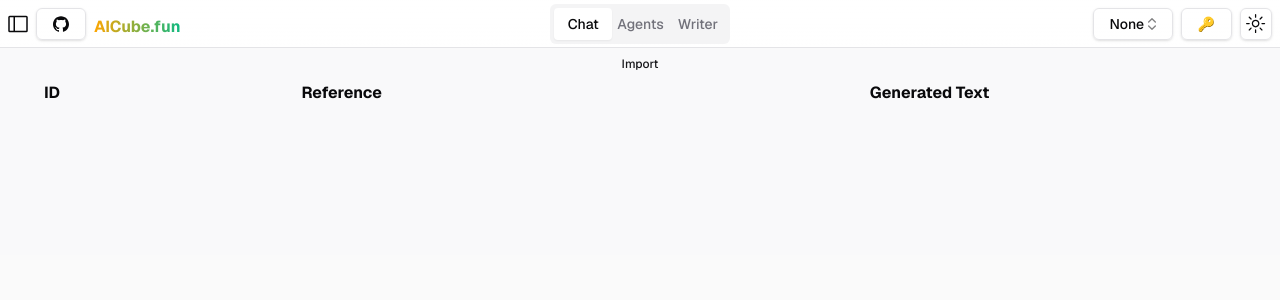
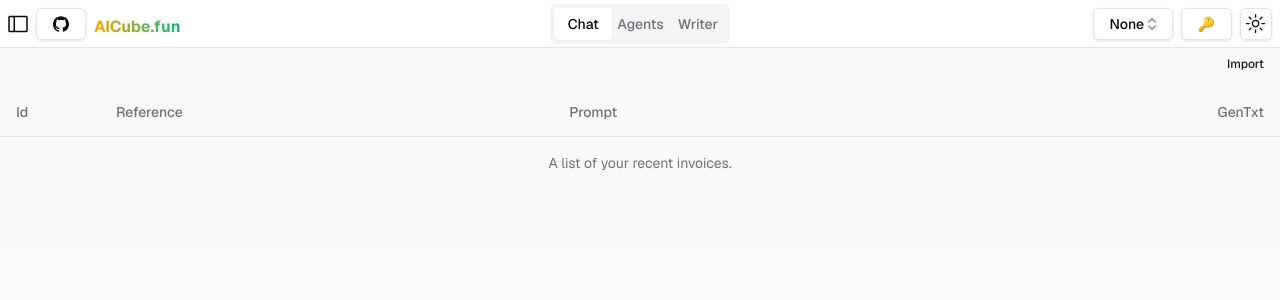
Before and after one commit to etrobot/next-langchain-tauri, a Next.js app: page /writer in a window 1280 px wide. Shown: the top 300 px of the page. Built offline with nearby package versions, Linux system fonts and the light colour scheme.

Commit message:
add article table

```diff
--- /dev/null
+++ b/components/ui/table.tsx
@@ -0,0 +1,117 @@
+import * as React from "react"
+
+import { cn } from "@/lib/utils"
+
+const Table = React.forwardRef<
+  HTMLTableElement,
+  React.HTMLAttributes<HTMLTableElement>
+>(({ className, ...props }, ref) => (
+  <div className="relative w-full overflow-auto">
+    <table
+      ref={ref}
+      className={cn("w-full caption-bottom text-sm", className)}
+      {...props}
+    />
+  </div>
+))
+Table.displayName = "Table"
+
+const TableHeader = React.forwardRef<
+  HTMLTableSectionElement,
+  React.HTMLAttributes<HTMLTableSectionElement>
+>(({ className, ...props }, ref) => (
+  <thead ref={ref} className={cn("[&_tr]:border-b", className)} {...props} />
+))
+TableHeader.displayName = "TableHeader"
+
+const TableBody = React.forwardRef<
+  HTMLTableSectionElement,
+  React.HTMLAttributes<HTMLTableSectionElement>
+>(({ className, ...props }, ref) => (
+  <tbody
+    ref={ref}
+    className={cn("[&_tr:last-child]:border-0", className)}
+    {...props}
+  />
+))
+TableBody.displayName = "TableBody"
+
+const TableFooter = React.forwardRef<
+  HTMLTableSectionElement,
+  React.HTMLAttributes<HTMLTableSectionElement>
+>(({ className, ...props }, ref) => (
+  <tfoot
+    ref={ref}
+    className={cn(
+      "border-t bg-muted/50 font-medium [&>tr]:last:border-b-0",
+      className
+    )}
+    {...props}
+  />
+))
+TableFooter.displayName = "TableFooter"
+
+const TableRow = React.forwardRef<
+  HTMLTableRowElement,
+  React.HTMLAttributes<HTMLTableRowElement>
+>(({ className, ...props }, ref) => (
+  <tr
+    ref={ref}
+    className={cn(
+      "border-b transition-colors hover:bg-muted/50 data-[state=selected]:bg-muted",
+      className
+    )}
+    {...props}
+  />
+))
+TableRow.displayName = "TableRow"
+
+const TableHead = React.forwardRef<
+  HTMLTableCellElement,
+  React.ThHTMLAttributes<HTMLTableCellElement>
+>(({ className, ...props }, ref) => (
+  <th
+    ref={ref}
+    className={cn(
+      "h-12 px-4 text-left align-middle font-medium text-muted-foreground [&:has([role=checkbox])]:pr-0",
+      className
+    )}
+    {...props}
+  />
+))
+TableHead.displayName = "TableHead"
+
+const TableCell = React.forwardRef<
+  HTMLTableCellElement,
+  React.TdHTMLAttributes<HTMLTableCellElement>
+>(({ className, ...props }, ref) => (
+  <td
+    ref={ref}
+    className={cn("p-4 align-middle [&:has([role=checkbox])]:pr-0", className)}
+    {...props}
+  />
+))
+TableCell.displayName = "TableCell"
+
+const TableCaption = React.forwardRef<
+  HTMLTableCaptionElement,
+  React.HTMLAttributes<HTMLTableCaptionElement>
+>(({ className, ...props }, ref) => (
+  <caption
+    ref={ref}
+    className={cn("mt-4 text-sm text-muted-foreground", className)}
+    {...props}
+  />
+))
+TableCaption.displayName = "TableCaption"
+
+export {
+  Table,
+  TableHeader,
+  TableBody,
+  TableFooter,
+  TableHead,
+  TableRow,
+  TableCell,
+  TableCaption,
+}
--- a/components/writer.tsx
+++ b/components/writer.tsx
@@ -9,10 +9,20 @@
 } from '@/components/ui/dialog'
 import { Textarea } from "@/components/ui/textarea"
 import { useLocalStorage } from '@/lib/hooks/use-local-storage'
-
+import {
+  Table,
+  TableBody,
+  TableCaption,
+  TableCell,
+  TableFooter,
+  TableHead,
+  TableHeader,
+  TableRow,
+} from "@/components/ui/table"
 type Paragraph = {
   id: string,
   reference: string,
+  prompt: string,
   genTxt: string
 }
 type Article={
@@ -25,11 +35,12 @@
   const [article, setArticle] = useLocalStorage<Article>('article', { p: [] });
 
   const handleNewTaskClick = () => {
-    const sections = initialText.split('\n').filter(Boolean);
-    const newArticle = sections.map((section, index) => ({
-      id: `id-${index}`,
-      reference: `ref-${index}`,
-      genTxt: section,
+    const sections = initialText.split('\n\n').filter(Boolean);
+    const newArticle = sections.map((section,index) => ({
+      id: `${index}`,
+      reference: `${section}`,
+      prompt:``,
+      genTxt: ``,
     }));
     setArticle({ p: newArticle });
     setImportWriterOpen(false);
@@ -37,11 +48,13 @@
 
   return (
     <>
+    <div className='w-full flex justify-end h-[40px]'>
       <Button className="text-xs" variant={"link"} onClick={() => { setImportWriterOpen(true) }}>Import</Button>
+      </div>
       <Dialog open={importWriterOpen} onOpenChange={setImportWriterOpen}>
         <DialogContent className="sm:max-w-xl">
           <DialogHeader>
-            <DialogTitle>Import Agents</DialogTitle>
+            <DialogTitle>Import Reference</DialogTitle>
           </DialogHeader>
           <Textarea className="col-span-4 h-[200px]"
             value={initialText || ''}
@@ -50,24 +63,27 @@
           <Button onClick={handleNewTaskClick}>New Task</Button>
         </DialogContent>
       </Dialog>
-      <table>
-        <thead>
-          <tr>
-            <th>ID</th>
-            <th>Reference</th>
-            <th>Generated Text</th>
-          </tr>
-        </thead>
-        <tbody>
-          {article.p.map(paragraph => (
-            <tr key={paragraph.id}>
-              <td>{paragraph.id}</td>
-              <td>{paragraph.reference}</td>
-              <td>{paragraph.genTxt}</td>
-            </tr>
-          ))}
-        </tbody>
-      </table>
+      <Table>
+      <TableCaption>A list of your recent invoices.</TableCaption>
+      <TableHeader>
+        <TableRow>
+          <TableHead className="w-[100px]">Id</TableHead>
+          <TableHead>Reference</TableHead>
+          <TableHead>Prompt</TableHead>
+          <TableHead className="text-right">GenTxt</TableHead>
+        </TableRow>
+      </TableHeader>
+      <TableBody>
+        {article.p.map((paragraph) => (
+          <TableRow key={paragraph.id}>
+            <TableCell className="font-medium">{paragraph.id}</TableCell>
+            <TableCell>{paragraph.reference}</TableCell>
+            <TableCell>{paragraph.prompt}</TableCell>
+            <TableCell>{paragraph.genTxt}</TableCell>
+          </TableRow>
+        ))}
+      </TableBody>
+    </Table>
     </>
   );
 }
```
